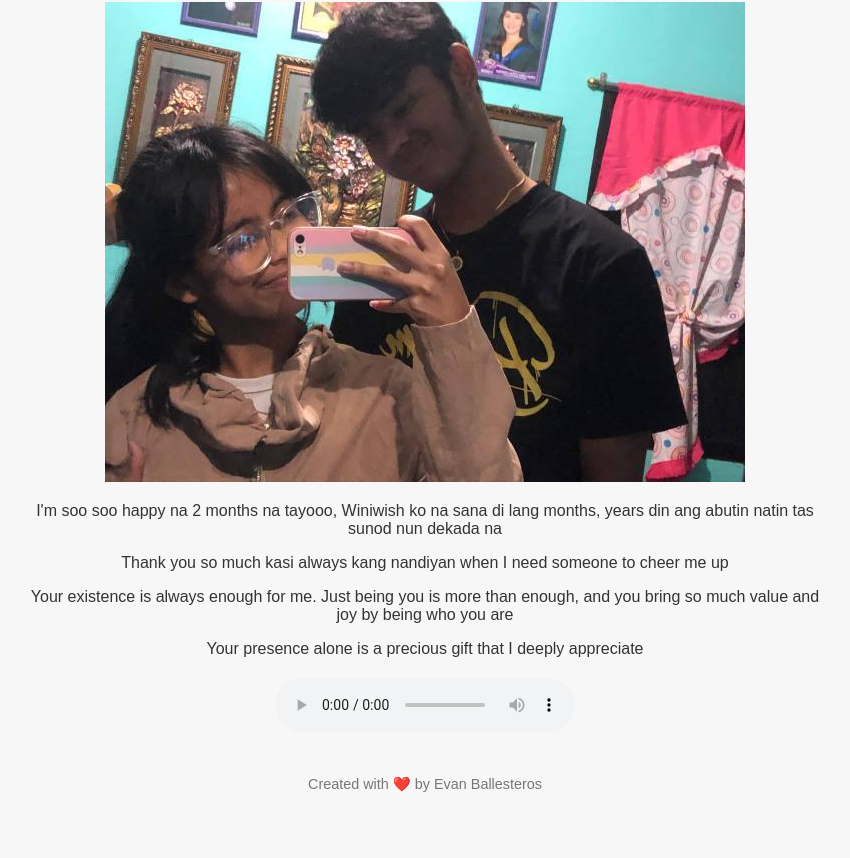
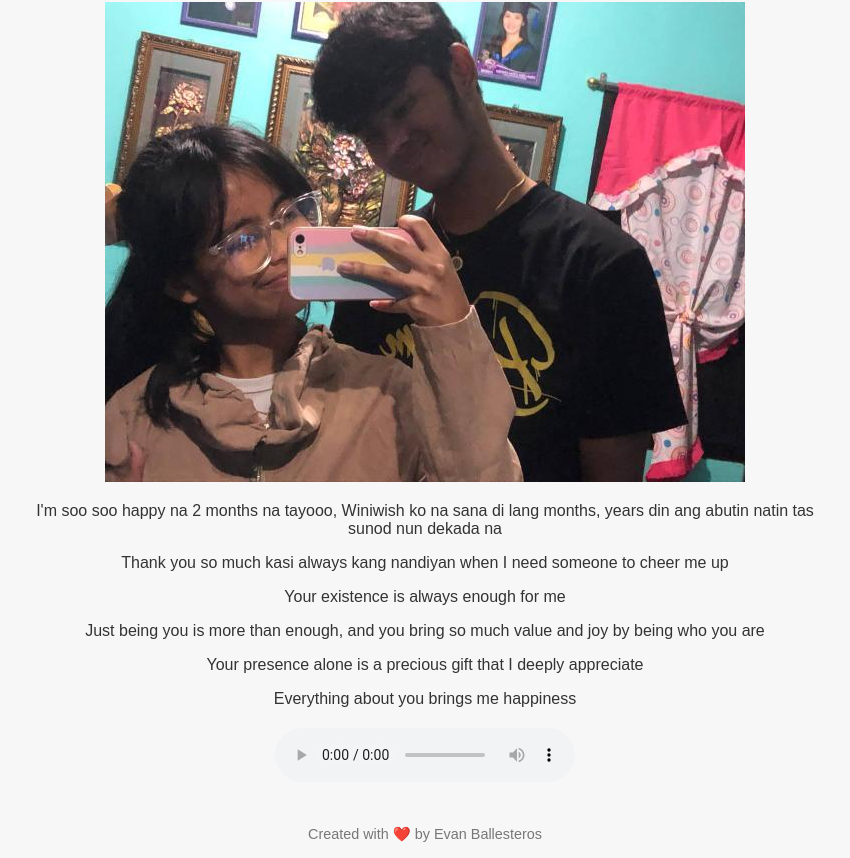
Before and after one commit to evalyn13/laloves.github.io, a plain HTML site: page index.html in a window 1280 px wide. Shown: the part 164-1022 px from the top of the page, without its empty margins (215-1065 px from the left). Before the commit the page ends 972 px from the top, so only its background shows below. Drawn offline with Linux system fonts and the light colour scheme.

Commit message:
laloves.html

```diff
--- a/index.html
+++ b/index.html
@@ -40,8 +40,10 @@
         <img src="1.jpg" alt="Celebration Image">
         <p>I'm soo soo happy na 2 months na tayooo, Winiwish ko na sana di lang months, years din ang abutin natin tas sunod nun dekada na</p>
         <p>Thank you so much kasi always kang nandiyan when I need someone to cheer me up</p>
-        <p>Your existence is always enough for me. Just being you is more than enough, and you bring so much value and joy by being who you are</p>
+        <p>Your existence is always enough for me</p>
+        <p>Just being you is more than enough, and you bring so much value and joy by being who you are</p>
         <p>Your presence alone is a precious gift that I deeply appreciate</p>
+        <p>Everything about you brings me happiness</p>
 
         <!-- Audio Player -->
         <div class="audio-player">
```
